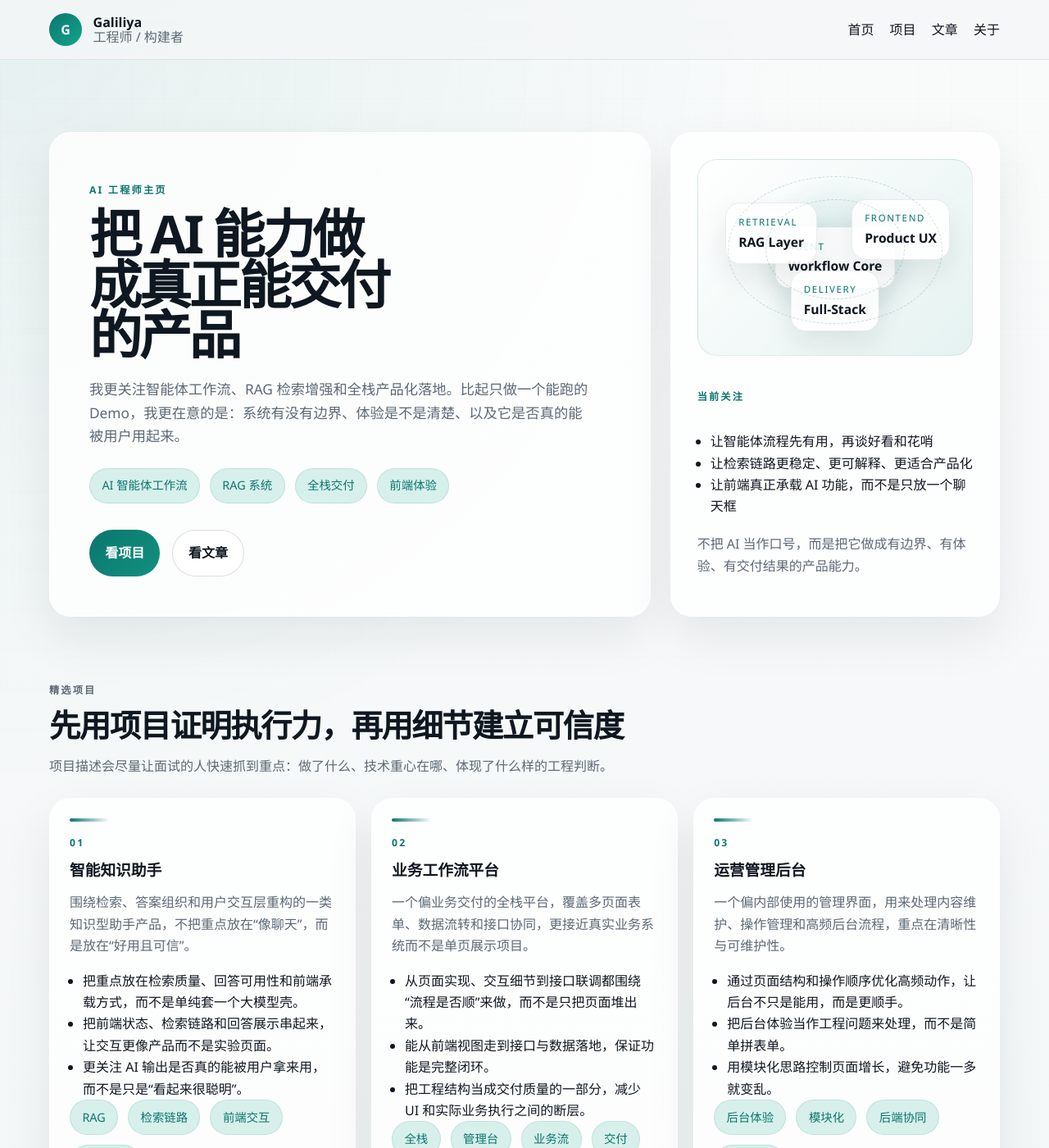
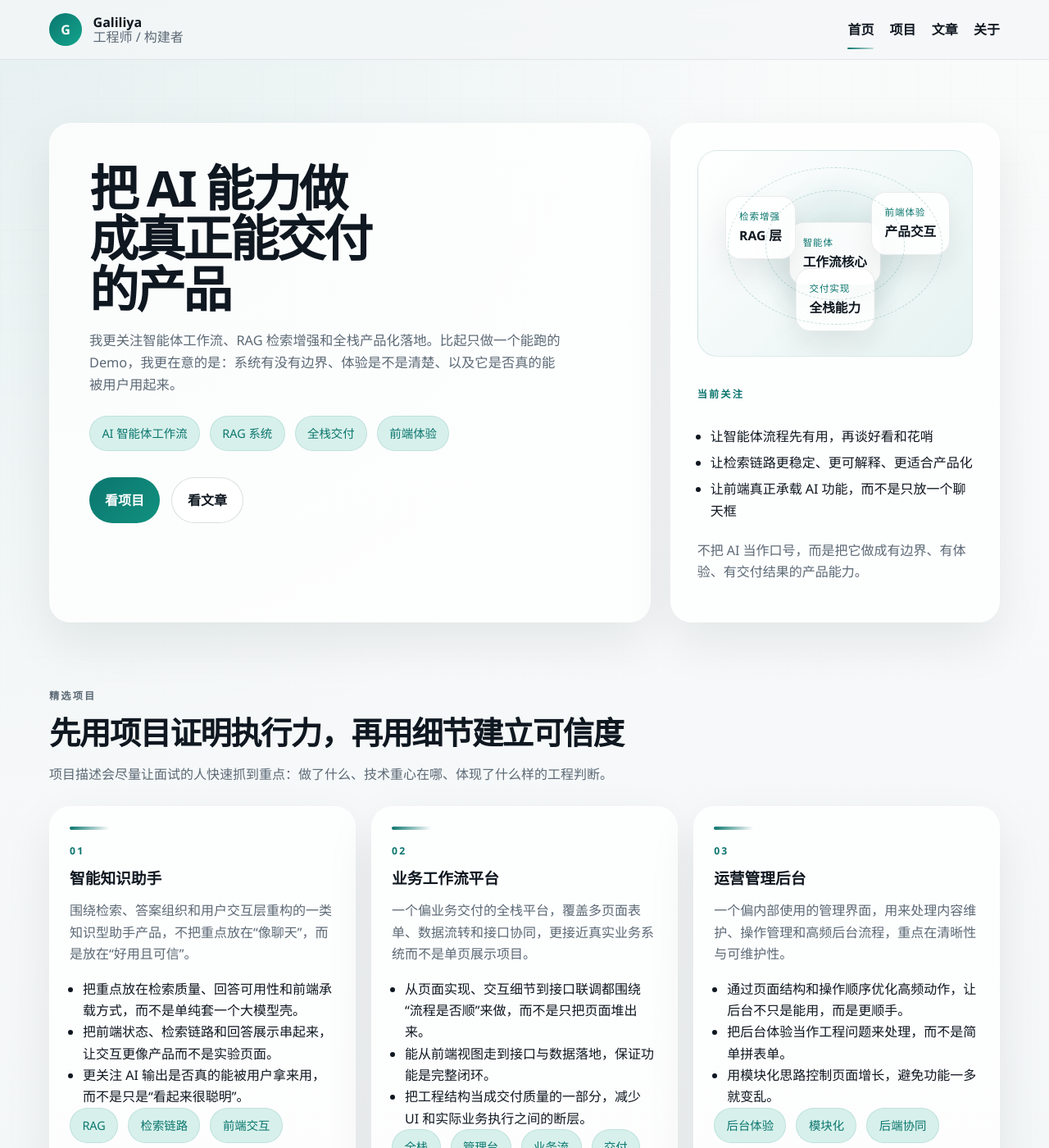
Before and after one commit to galiliya/galiliya-github-pages, a Jekyll site: the page built from index.md, in a window 1280 px wide and 1400 px high. Shown: the whole window at 82% size. Built offline with Jekyll 4.4.1, drawn with Linux system fonts in a browser that asks for light colours.

Commit message:
style: refine homepage presentation

```diff
--- a/_layouts/default.html
+++ b/_layouts/default.html
@@ -20,10 +20,10 @@
           </a>
 
           <nav class="site-nav" aria-label="Primary">
-            <a href="{{ '/' | relative_url }}">首页</a>
-            <a href="{{ '/projects/' | relative_url }}">项目</a>
-            <a href="{{ '/writing/' | relative_url }}">文章</a>
-            <a href="{{ '/about/' | relative_url }}">关于</a>
+            <a class="{% if page.url == '/' %}is-active{% endif %}" href="{{ '/' | relative_url }}">首页</a>
+            <a class="{% if page.url contains '/projects/' %}is-active{% endif %}" href="{{ '/projects/' | relative_url }}">项目</a>
+            <a class="{% if page.url contains '/writing/' %}is-active{% endif %}" href="{{ '/writing/' | relative_url }}">文章</a>
+            <a class="{% if page.url contains '/about/' %}is-active{% endif %}" href="{{ '/about/' | relative_url }}">关于</a>
           </nav>
         </div>
       </header>
--- a/_layouts/home.html
+++ b/_layouts/home.html
@@ -4,7 +4,6 @@ layout: default
 <section class="hero-section">
   <div class="shell-inner hero-grid">
     <div class="hero-copy">
-      <p class="eyebrow">AI 工程师主页</p>
       <h1>{{ page.hero_title }}</h1>
       <p class="hero-lead">{{ page.hero_lead }}</p>
 
@@ -23,20 +22,20 @@ layout: default
     <aside class="hero-panel">
       <div class="hero-visual" aria-hidden="true">
         <div class="visual-node visual-node-main">
-          <span>Agent</span>
-          <strong>Workflow Core</strong>
+          <span>智能体</span>
+          <strong>工作流核心</strong>
         </div>
         <div class="visual-node visual-node-left">
-          <span>Retrieval</span>
-          <strong>RAG Layer</strong>
+          <span>检索增强</span>
+          <strong>RAG 层</strong>
         </div>
         <div class="visual-node visual-node-right">
-          <span>Frontend</span>
-          <strong>Product UX</strong>
+          <span>前端体验</span>
+          <strong>产品交互</strong>
         </div>
         <div class="visual-node visual-node-bottom">
-          <span>Delivery</span>
-          <strong>Full-Stack</strong>
+          <span>交付实现</span>
+          <strong>全栈能力</strong>
         </div>
         <div class="visual-orbit orbit-one"></div>
         <div class="visual-orbit orbit-two"></div>
--- a/assets/css/site.css
+++ b/assets/css/site.css
@@ -128,14 +128,32 @@ main,
   color: inherit;
 }
 
+.site-nav a {
+  position: relative;
+  padding: 0.2rem 0;
+  font-weight: 600;
+}
+
 .site-nav a:hover,
 .footer-links a:hover,
 .text-link:hover {
   color: var(--accent);
 }
 
+.site-nav a.is-active::after,
+.site-nav a:hover::after {
+  content: "";
+  position: absolute;
+  left: 0;
+  right: 0;
+  bottom: -0.45rem;
+  height: 2px;
+  border-radius: 999px;
+  background: linear-gradient(90deg, var(--accent), rgba(11, 118, 110, 0.2));
+}
+
 .hero-section {
-  padding: 5.5rem 0 3rem;
+  padding: 4.8rem 0 3rem;
 }
 
 .hero-grid {
@@ -164,16 +182,16 @@ main,
 
 .hero-copy h1 {
   margin: 0;
-  font-size: clamp(2.6rem, 5vw, 4.9rem);
-  line-height: 0.96;
+  font-size: clamp(2.5rem, 4.7vw, 4.6rem);
+  line-height: 1.02;
   letter-spacing: -0.05em;
   max-width: 10ch;
 }
 
 .hero-lead {
-  margin: 1.4rem 0 0;
+  margin: 1.2rem 0 0;
   max-width: 62ch;
-  font-size: 1.08rem;
+  font-size: 1.02rem;
   color: var(--muted);
 }
 
@@ -222,7 +240,7 @@ main,
   display: inline-flex;
   align-items: center;
   justify-content: center;
-  padding: 0.9rem 1.2rem;
+  padding: 0.86rem 1.18rem;
   border-radius: 999px;
   text-decoration: none;
   font-weight: 600;
@@ -253,7 +271,7 @@ main,
 
 .hero-visual {
   position: relative;
-  min-height: 240px;
+  min-height: 252px;
   margin-bottom: 1.5rem;
   border-radius: 24px;
   overflow: hidden;
@@ -268,7 +286,7 @@ main,
   display: flex;
   flex-direction: column;
   gap: 0.15rem;
-  padding: 0.8rem 0.95rem;
+  padding: 0.86rem 1rem;
   border-radius: 18px;
   background: rgba(255, 255, 255, 0.88);
   border: 1px solid rgba(15, 23, 32, 0.08);
@@ -277,8 +295,7 @@ main,
 
 .visual-node span {
   font-size: 0.72rem;
-  letter-spacing: 0.14em;
-  text-transform: uppercase;
+  letter-spacing: 0.08em;
   color: var(--accent);
 }
 
@@ -328,6 +345,11 @@ main,
   padding-left: 1rem;
 }
 
+.hero-panel li {
+  margin-bottom: 0.35rem;
+  color: var(--text);
+}
+
 .section {
   padding: 1.25rem 0 3.2rem;
 }
@@ -341,7 +363,7 @@ main,
 .page-header h1 {
   margin: 0.2rem 0 0.5rem;
   font-size: clamp(1.9rem, 3vw, 3rem);
-  line-height: 1.05;
+  line-height: 1.12;
   letter-spacing: -0.04em;
 }
 
```
